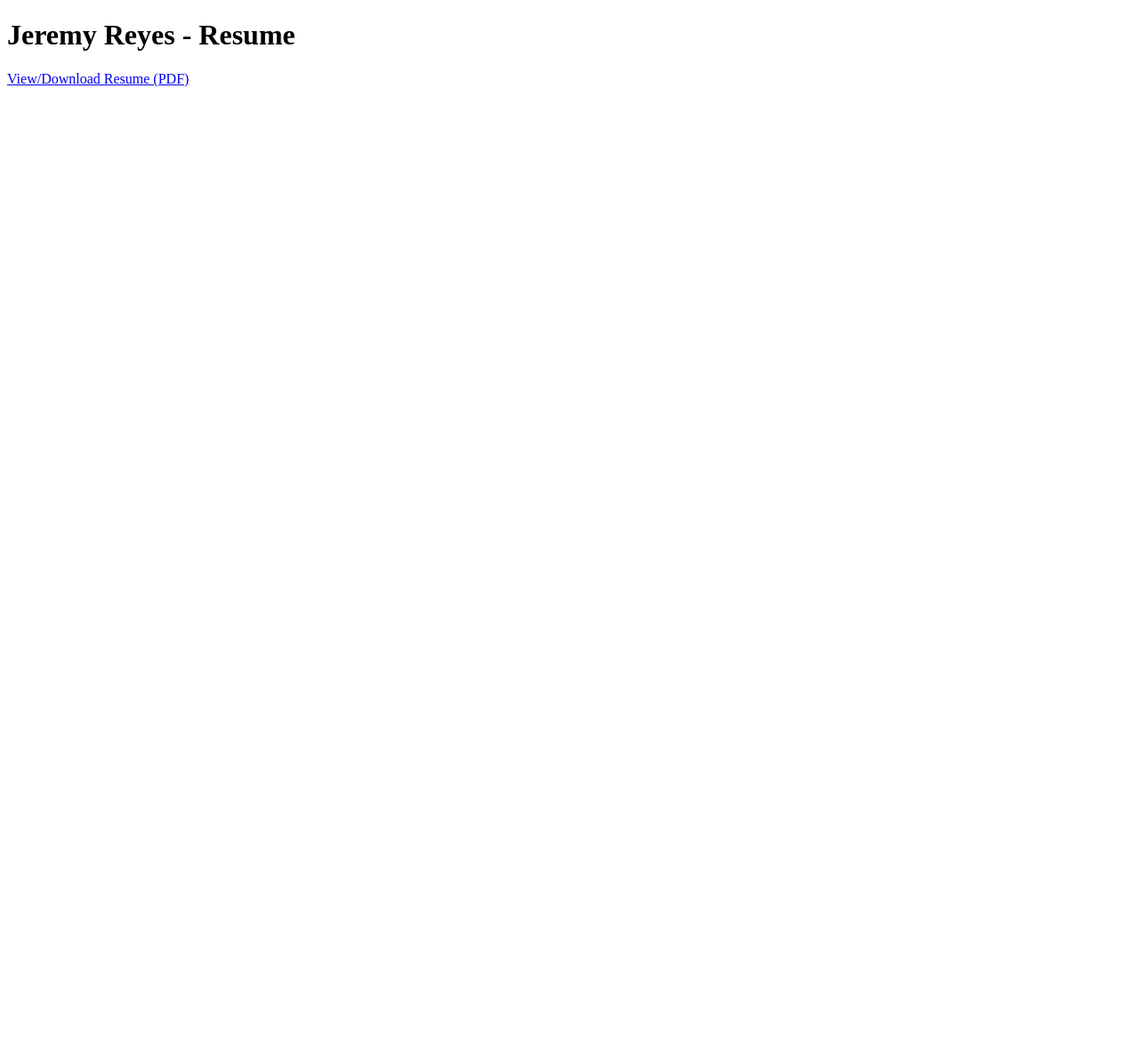
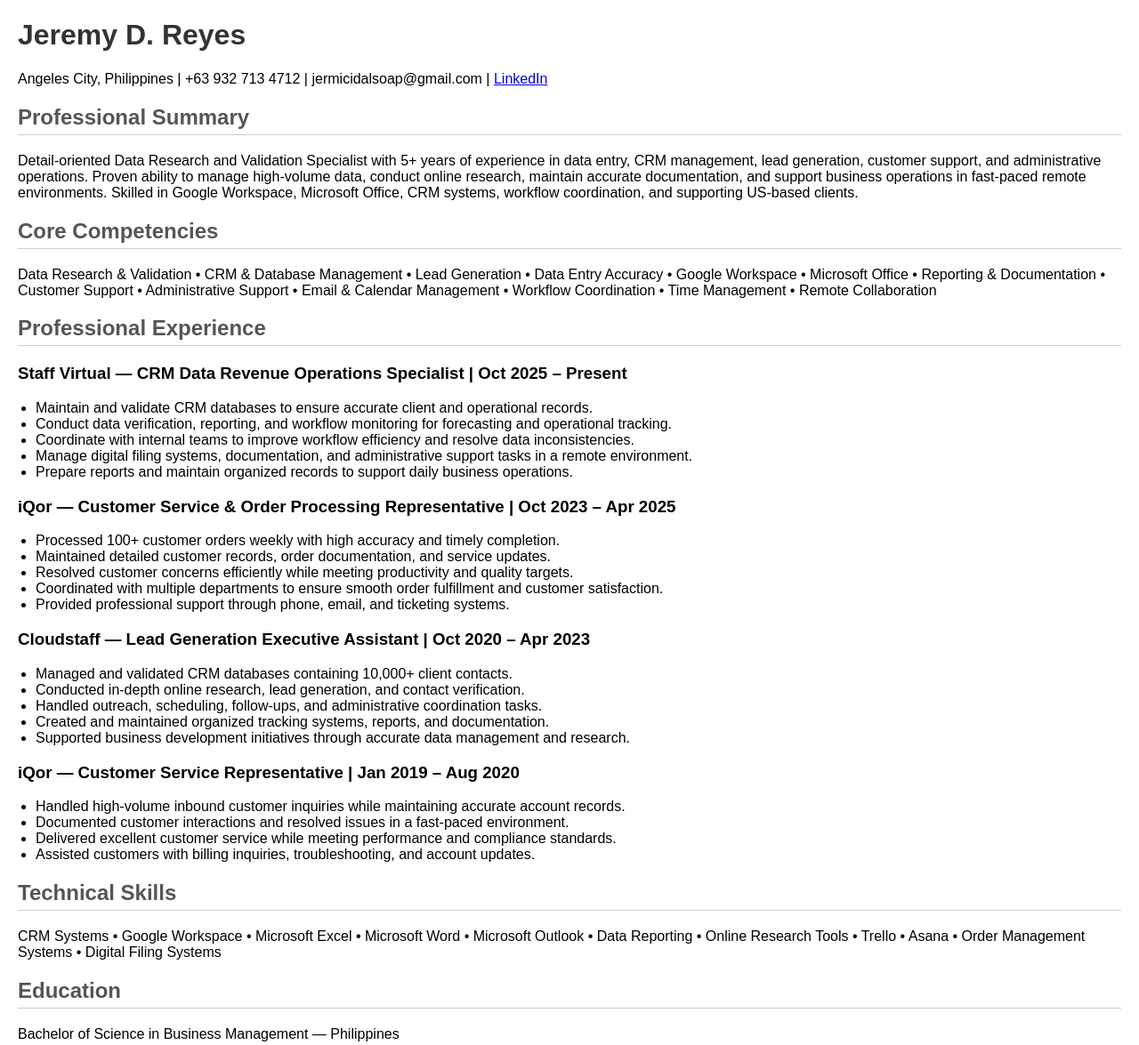
Before and after one commit to jermicidalsoap-beep/Jeremy-, a plain HTML site: page public/index.html in a window 1280 px wide. Shown: the whole page at 89% size. Before the commit the page ends 800 px from the top, so only its background shows below. Drawn offline with Linux system fonts and the light colour scheme.

Commit message:
Update index.html with formatted resume content

```diff
--- a/public/index.html
+++ b/public/index.html
@@ -3,10 +3,66 @@
 <head>
     <meta charset="UTF-8">
     <meta name="viewport" content="width=device-width, initial-scale=1.0">
-    <title>Jeremy Reyes - Resume</title>
+    <title>Jeremy D. Reyes - Resume</title>
+    <style>
+        body { font-family: Arial, sans-serif; margin: 20px; }
+        h1 { color: #333; }
+        h2 { color: #555; border-bottom: 1px solid #ccc; padding-bottom: 5px; }
+        p { margin: 10px 0; }
+        ul { margin: 10px 0; padding-left: 20px; }
+    </style>
 </head>
 <body>
-    <h1>Jeremy Reyes - Resume</h1>
-    <p><a href="Jeremy_Reyes_Enhanced_Resume.pdf" target="_blank">View/Download Resume (PDF)</a></p>
+    <h1>Jeremy D. Reyes</h1>
+    <p>Angeles City, Philippines | +63 932 713 4712 | jermicidalsoap@gmail.com | <a href="https://linkedin.com/in/jeremy-reyes" target="_blank">LinkedIn</a></p>
+
+    <h2>Professional Summary</h2>
+    <p>Detail-oriented Data Research and Validation Specialist with 5+ years of experience in data entry, CRM management, lead generation, customer support, and administrative operations. Proven ability to manage high-volume data, conduct online research, maintain accurate documentation, and support business operations in fast-paced remote environments. Skilled in Google Workspace, Microsoft Office, CRM systems, workflow coordination, and supporting US-based clients.</p>
+
+    <h2>Core Competencies</h2>
+    <p>Data Research & Validation • CRM & Database Management • Lead Generation • Data Entry Accuracy • Google Workspace • Microsoft Office • Reporting & Documentation • Customer Support • Administrative Support • Email & Calendar Management • Workflow Coordination • Time Management • Remote Collaboration</p>
+
+    <h2>Professional Experience</h2>
+
+    <h3>Staff Virtual — CRM Data Revenue Operations Specialist | Oct 2025 – Present</h3>
+    <ul>
+        <li>Maintain and validate CRM databases to ensure accurate client and operational records.</li>
+        <li>Conduct data verification, reporting, and workflow monitoring for forecasting and operational tracking.</li>
+        <li>Coordinate with internal teams to improve workflow efficiency and resolve data inconsistencies.</li>
+        <li>Manage digital filing systems, documentation, and administrative support tasks in a remote environment.</li>
+        <li>Prepare reports and maintain organized records to support daily business operations.</li>
+    </ul>
+
+    <h3>iQor — Customer Service & Order Processing Representative | Oct 2023 – Apr 2025</h3>
+    <ul>
+        <li>Processed 100+ customer orders weekly with high accuracy and timely completion.</li>
+        <li>Maintained detailed customer records, order documentation, and service updates.</li>
+        <li>Resolved customer concerns efficiently while meeting productivity and quality targets.</li>
+        <li>Coordinated with multiple departments to ensure smooth order fulfillment and customer satisfaction.</li>
+        <li>Provided professional support through phone, email, and ticketing systems.</li>
+    </ul>
+
+    <h3>Cloudstaff — Lead Generation Executive Assistant | Oct 2020 – Apr 2023</h3>
+    <ul>
+        <li>Managed and validated CRM databases containing 10,000+ client contacts.</li>
+        <li>Conducted in-depth online research, lead generation, and contact verification.</li>
+        <li>Handled outreach, scheduling, follow-ups, and administrative coordination tasks.</li>
+        <li>Created and maintained organized tracking systems, reports, and documentation.</li>
+        <li>Supported business development initiatives through accurate data management and research.</li>
+    </ul>
+
+    <h3>iQor — Customer Service Representative | Jan 2019 – Aug 2020</h3>
+    <ul>
+        <li>Handled high-volume inbound customer inquiries while maintaining accurate account records.</li>
+        <li>Documented customer interactions and resolved issues in a fast-paced environment.</li>
+        <li>Delivered excellent customer service while meeting performance and compliance standards.</li>
+        <li>Assisted customers with billing inquiries, troubleshooting, and account updates.</li>
+    </ul>
+
+    <h2>Technical Skills</h2>
+    <p>CRM Systems • Google Workspace • Microsoft Excel • Microsoft Word • Microsoft Outlook • Data Reporting • Online Research Tools • Trello • Asana • Order Management Systems • Digital Filing Systems</p>
+
+    <h2>Education</h2>
+    <p>Bachelor of Science in Business Management — Philippines</p>
 </body>
 </html>
```
